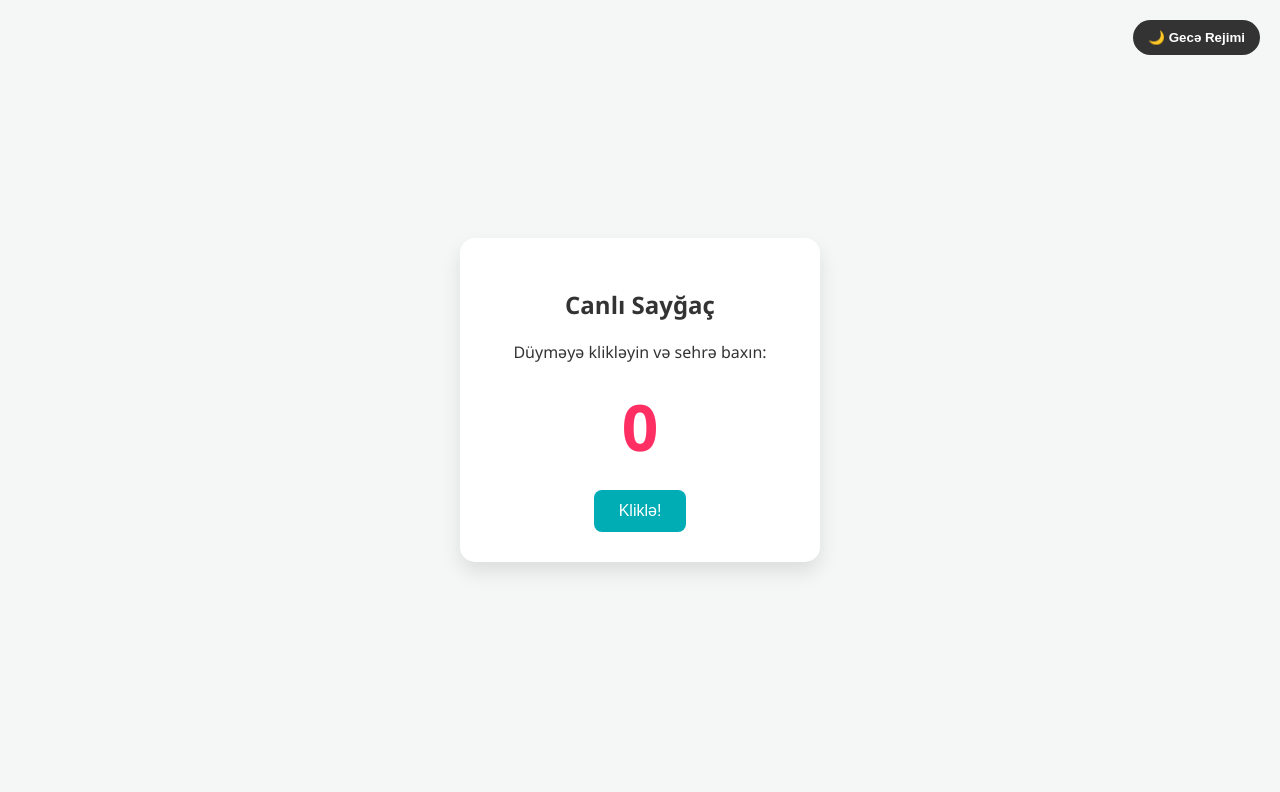
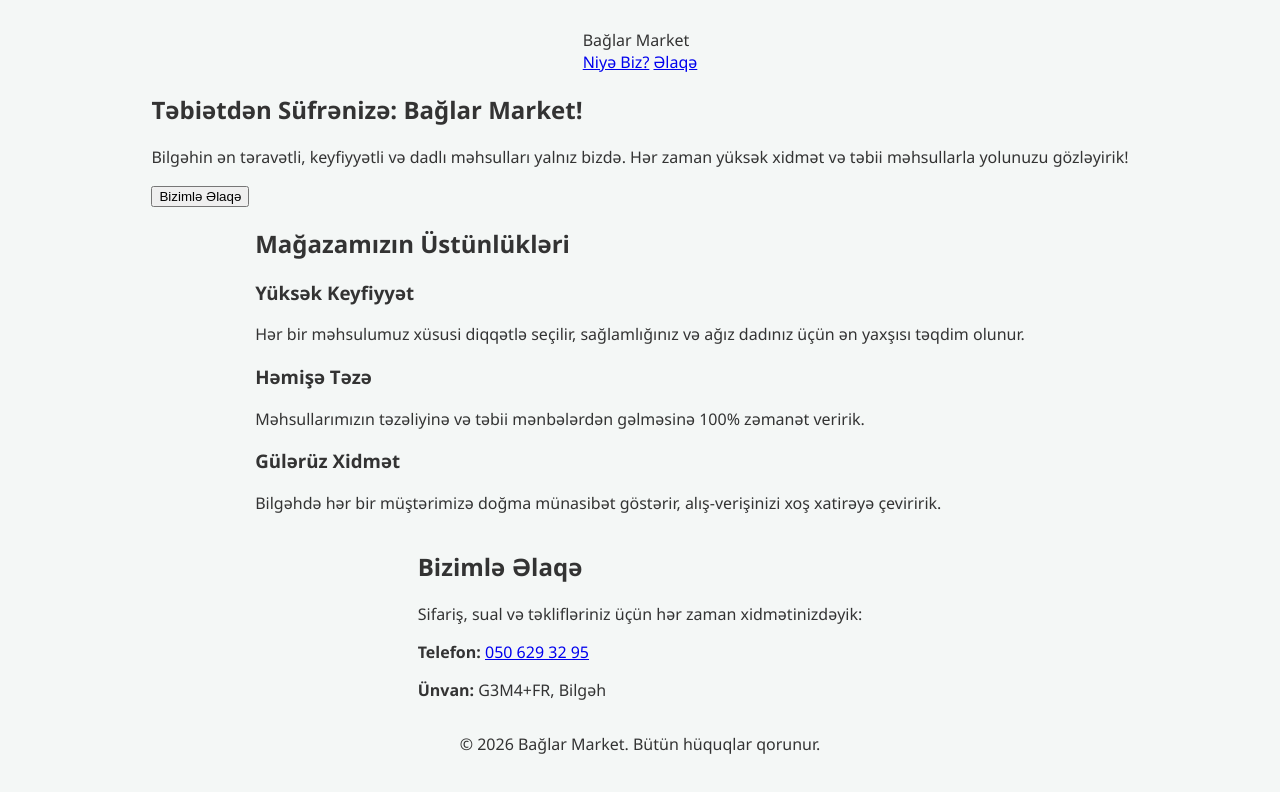
Before and after one commit to yusi911/yusi911.github.io, a plain HTML site: page index.html in a window 1280 px wide. Drawn offline with Linux system fonts and the light colour scheme.

Commit message:
Update index.html

```diff
--- a/index.html
+++ b/index.html
@@ -3,19 +3,57 @@
 <head>
     <meta charset="UTF-8">
     <meta name="viewport" content="width=device-width, initial-scale=1.0">
-    <title>İnteraktiv Veb Səhifə</title>
+    <title>Bağlar Market - Bilgəh</title>
     <link rel="stylesheet" href="style.css">
 </head>
 <body>
 
-    <button id="theme-toggle" class="theme-btn">🌙 Gecə Rejimi</button>
+    <header>
+        <div class="logo">Bağlar Market</div>
+        <nav>
+            <a href="#haqqimizda">Niyə Biz?</a>
+            <a href="#elaqe">Əlaqə</a>
+        </nav>
+    </header>
 
-    <div class="card">
-        <h2>Canlı Sayğaç</h2>
-        <p class="counter-text">Düyməyə klikləyin və sehrə baxın:</p>
-        <div id="counter-value">0</div>
-        <button id="click-me-btn" class="main-btn">Kliklə!</button>
-    </div>
+    <section id="hero">
+        <div class="hero-content">
+            <h1>Təbiətdən Süfrənizə: Bağlar Market!</h1>
+            <p>Bilgəhin ən təravətli, keyfiyyətli və dadlı məhsulları yalnız bizdə. Hər zaman yüksək xidmət və təbii məhsullarla yolunuzu gözləyirik!</p>
+            <button id="welcome-btn">Bizimlə Əlaqə</button>
+        </div>
+    </section>
+
+    <section id="haqqimizda">
+        <h2>Mağazamızın Üstünlükləri</h2>
+        <div class="features">
+            <div class="feature-box">
+                <h3>Yüksək Keyfiyyət</h3>
+                <p>Hər bir məhsulumuz xüsusi diqqətlə seçilir, sağlamlığınız və ağız dadınız üçün ən yaxşısı təqdim olunur.</p>
+            </div>
+            <div class="feature-box">
+                <h3>Həmişə Təzə</h3>
+                <p>Məhsullarımızın təzəliyinə və təbii mənbələrdən gəlməsinə 100% zəmanət veririk.</p>
+            </div>
+            <div class="feature-box">
+                <h3>Gülərüz Xidmət</h3>
+                <p>Bilgəhdə hər bir müştərimizə doğma münasibət göstərir, alış-verişinizi xoş xatirəyə çeviririk.</p>
+            </div>
+        </div>
+    </section>
+
+    <section id="elaqe">
+        <h2>Bizimlə Əlaqə</h2>
+        <p>Sifariş, sual və təklifləriniz üçün hər zaman xidmətinizdəyik:</p>
+        <div class="contact-info">
+            <p><strong>Telefon:</strong> <a href="tel:0506293295">050 629 32 95</a></p>
+            <p><strong>Ünvan:</strong> G3M4+FR, Bilgəh</p>
+        </div>
+    </section>
+
+    <footer>
+        <p>&copy; 2026 Bağlar Market. Bütün hüquqlar qorunur.</p>
+    </footer>
 
     <script src="script.js"></script>
 </body>
```
